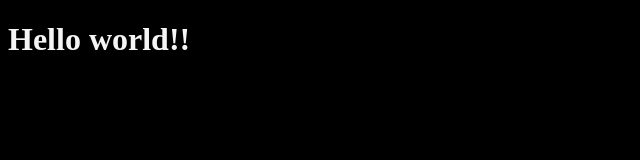
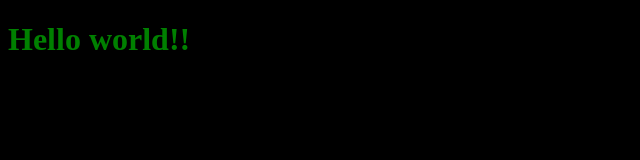
Before and after one commit to iToussaint/page_clone, a plain HTML site: page index.html in a window 1280 px wide. Shown: the whole page, without its empty margins (0-640 px from the left). Drawn offline with Linux system fonts and the light colour scheme.

Commit message:
text to green

```diff
--- a/index.html
+++ b/index.html
@@ -7,7 +7,7 @@
     <style>
       body {
         background-color: black;
-        color: whitesmoke;
+        color: green;
       }
     </style>
   </head>
```
